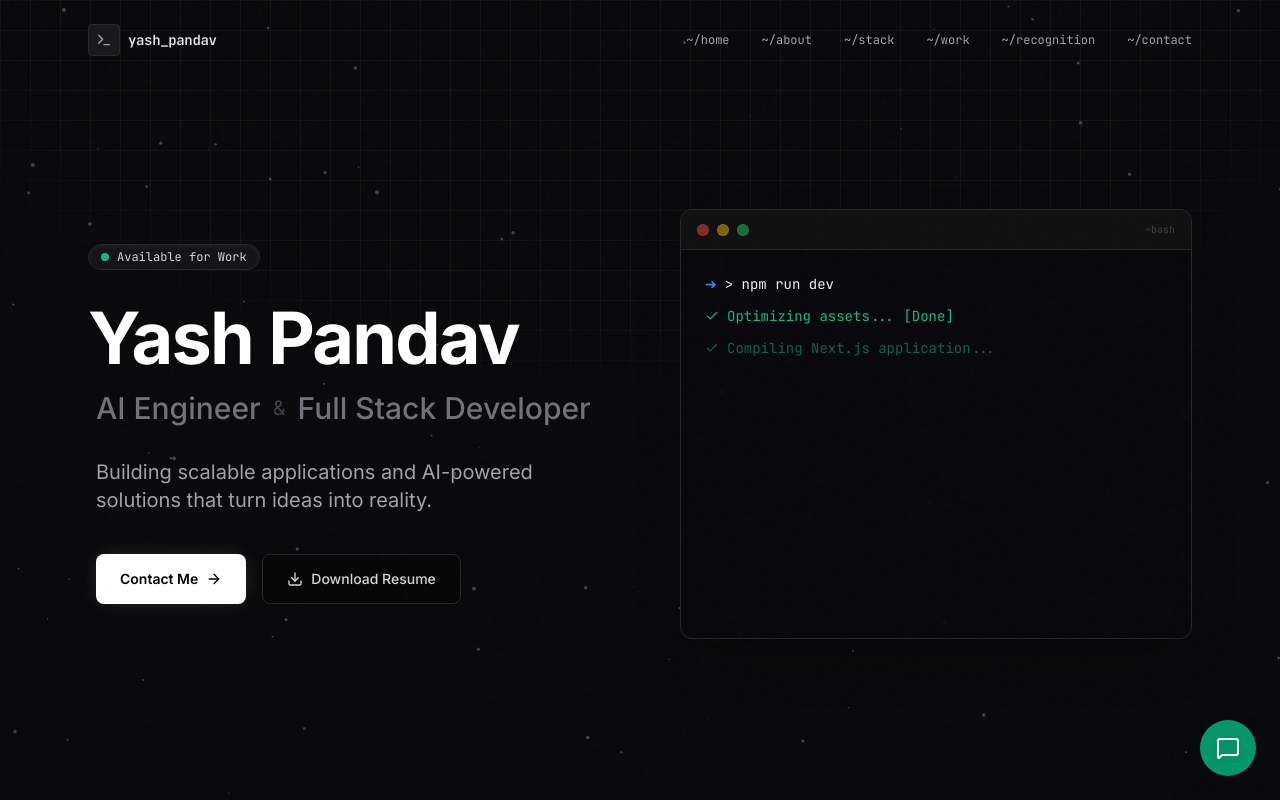
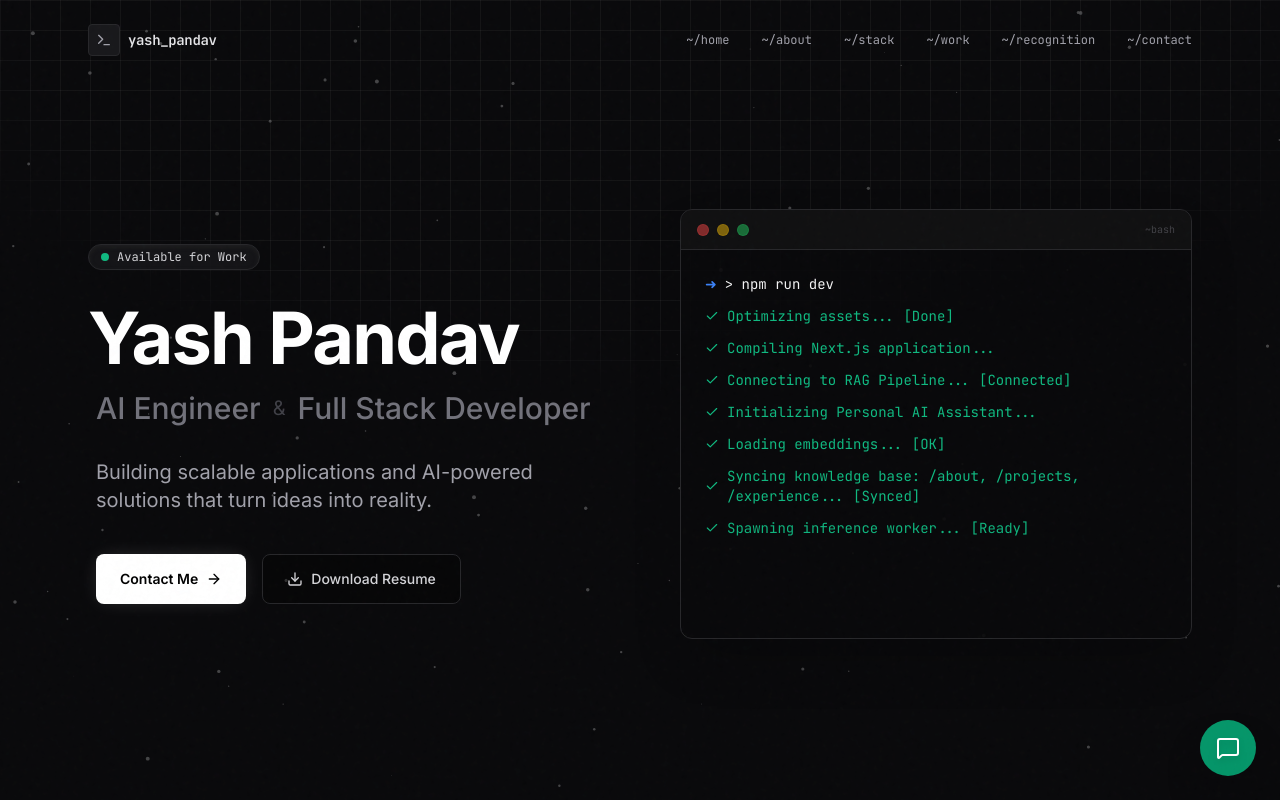
Before and after one commit to Atharva1479/Portfolio, a Next.js app: page / in a window 1280 px wide. Shown: the top 800 px of the page. Built offline with nearby package versions, Linux system fonts and the light colour scheme; a web font is replaced by a local one.

Commit message:
remevod preloader

```diff
--- a/app/api/chat/route.ts
+++ b/app/api/chat/route.ts
@@ -93,7 +93,7 @@ export async function POST(request: NextRequest) {
         `;
 
         const guardrailResponse = await ai.models.generateContent({
-            model: 'gemini-2.0-flash',
+            model: 'gemini-2.5-flash-lite',
             contents: [{ role: 'user', parts: [{ text: guardrailPrompt }] }]
         });
 
@@ -109,7 +109,7 @@ export async function POST(request: NextRequest) {
         let chat = chatSessions.get(sessionId);
         if (!chat) {
             chat = ai.chats.create({
-                model: 'gemini-2.0-flash',
+                model: 'gemini-2.5-flash-lite',
                 config: {
                     systemInstruction: SYSTEM_PROMPT,
                 },
--- a/app/page.tsx
+++ b/app/page.tsx
@@ -7,7 +7,6 @@ import Navbar from '@/components/Navbar';
 import Hero from '@/components/Hero';
 import About from '@/components/About';
 import Skills from '@/components/Skills';
-import { Preloader } from '@/components/Preloader';
 import { RevealOnScroll } from '@/components/RevealOnScroll';
 import { Analytics } from "@vercel/analytics/next"
 import { SpeedInsights } from "@vercel/speed-insights/next"
@@ -79,13 +78,7 @@ const Starfield = () => {
 };
 
 export default function Home() {
-    const [isLoading, setIsLoading] = useState(true);
     const [isChatOpen, setIsChatOpen] = useState(false);
-
-    useEffect(() => {
-        const timer = setTimeout(() => setIsLoading(false), 3000);
-        return () => clearTimeout(timer);
-    }, []);
 
     return (
         <div className="relative min-h-screen bg-zinc-950 text-zinc-100 overflow-x-hidden">
@@ -94,10 +87,6 @@ export default function Home() {
             <Analytics />
             <SpeedInsights />
 
-            {isLoading ? (
-                <Preloader onComplete={() => setIsLoading(false)} />
-            ) : (
-                <>
             <Starfield />
             <div className="relative z-10 animate-[fadeIn_1s_ease-out_forwards] overflow-x-hidden">
                 <Navbar />
@@ -111,8 +100,6 @@ export default function Home() {
                 <RevealOnScroll variant="scale-up"><Contact /></RevealOnScroll>
                 <ChatWidget isOpen={isChatOpen} onToggle={() => setIsChatOpen(!isChatOpen)} />
             </div>
-                </>
-            )}
         </div>
     );
 }
```
Lines whose indentation alone changed are shown as unchanged.
